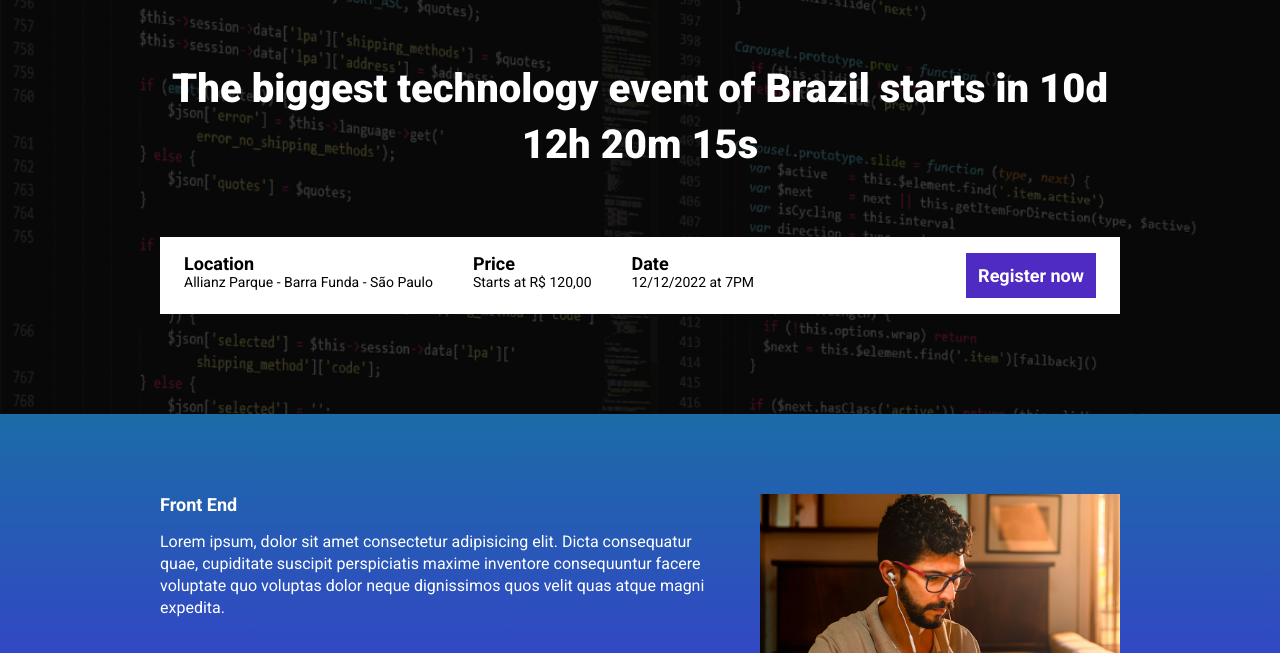
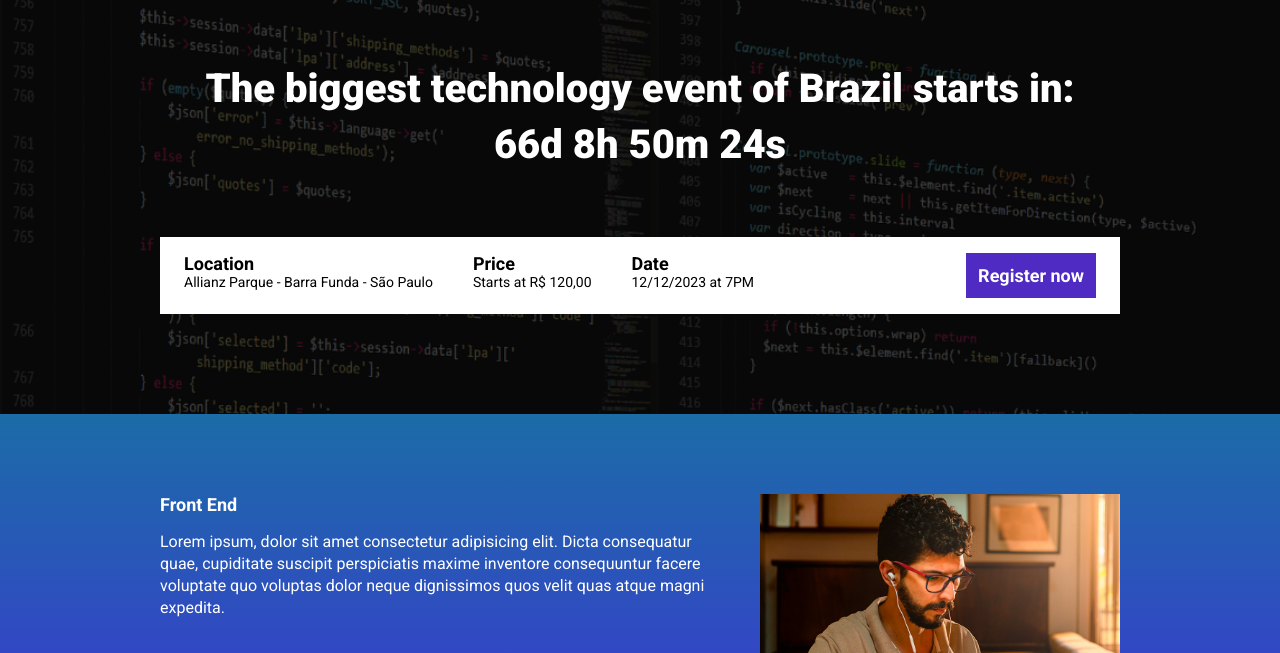
Before and after one commit to flavialan/ebac_tech_talks, a website built with Parcel: page src/index.html in a window 1280 px wide. Shown: the part 147-800 px from the top of the page. Built offline with nearby package versions, Linux system fonts and the light colour scheme.

Commit message:
creating counting down

```diff
--- a/package.json
+++ b/package.json
@@ -2,9 +2,9 @@
   "name": "aulas",
   "version": "1.0.0",
   "description": "",
-  "main": "index.js",
   "scripts": {
     "dev": "parcel src/index.html src/styles/main.scss src/scripts/main.js",
+    "build":"parcel build src/index.html",
     "test": "echo \"Error: no test specified\" && exit 1"
   },
   "author": "",
--- a/src/index.html
+++ b/src/index.html
@@ -16,7 +16,7 @@
         <div class="container">
             <img class="hero__logo" src="./images/ebac_logo.svg" alt="EBAC">
             <p class="hero__text">
-                The biggest technology event of Brazil starts in 10d 12h 20m 15s
+                <span id="counter"></span>
             </p>
             <div class="infos-bar">
                 <ul class="infos-bar__infos">
@@ -30,7 +30,7 @@
                     </li>
                     <li class="infos-bar__infos__item">
                         <b>Date</b>
-                        12/12/2022 at 7PM
+                        12/12/2023 at 7PM
                     </li>
                 </ul>
                 <a href="#" class="button button--primary">
@@ -58,7 +58,7 @@
                     Lorem ipsum, dolor sit amet consectetur adipisicing elit. Dicta consequatur quae, cupiditate suscipit perspiciatis maxime inventore consequuntur facere voluptate quo voluptas dolor neque dignissimos quos velit quas atque magni expedita.
                 </p>
             </div>
-            <img class="event__image" src="./images/frontend.png" alt="Front End">
+            <img class="event__image" src="./images/ui-ux.png" alt="Front End">
         </div>
     </section>
     <section class="event event--datascience">
@@ -69,7 +69,7 @@
                     Lorem ipsum, dolor sit amet consectetur adipisicing elit. Dicta consequatur quae, cupiditate suscipit perspiciatis maxime inventore consequuntur facere voluptate quo voluptas dolor neque dignissimos quos velit quas atque magni expedita.
                 </p>
             </div>
-            <img class="event__image" src="./images/frontend.png" alt="Front End">
+            <img class="event__image" src="./images/data.png" alt="Front End">
         </div>
     </section>
     <section class="event event--backend event--image-left">
@@ -80,7 +80,7 @@
                     Lorem ipsum, dolor sit amet consectetur adipisicing elit. Dicta consequatur quae, cupiditate suscipit perspiciatis maxime inventore consequuntur facere voluptate quo voluptas dolor neque dignissimos quos velit quas atque magni expedita.
                 </p>
             </div>
-            <img class="event__image" src="./images/frontend.png" alt="Front End">
+            <img class="event__image" src="./images/backend.png" alt="Front End">
         </div>
     </section>
 
--- a/src/scripts/main.js
+++ b/src/scripts/main.js
@@ -1 +1,24 @@
 AOS.init();
+
+const eventDate = new Date("Dec 12 2023 7:00:00");
+const timeStampOfEvent = eventDate.getTime();
+
+const countHours = setInterval (function(){
+    const now = new Date();
+    const timeStampNow = now.getTime();
+
+    const distanceToEvent = timeStampOfEvent - timeStampNow;
+
+    const daysUntilEvent = Math.floor(distanceToEvent / (1000 * 60 * 60 * 24));
+    const hoursUntilEvent = Math.floor((distanceToEvent % (1000 * 60 * 60 * 24)) / (1000 * 60 * 60));
+    const minutesUntilEvent = Math.floor(distanceToEvent % (1000 * 60 * 60) / (1000 * 60));
+    const secondsUntilEvent = Math.floor(distanceToEvent % (1000 * 60) / 1000);
+
+    document.getElementById('counter').innerHTML = `The biggest technology event of Brazil starts in:<br> ${daysUntilEvent}d ${hoursUntilEvent}h ${minutesUntilEvent}m ${secondsUntilEvent}s`;
+
+    if(distanceToEvent < 0) {
+        clearInterval(countHours);
+
+        document.getElementById('counter').innerHTML = 'The biggest technology event of Brazil started at: 12/12/2023';
+    }
+}, 1000);
```
